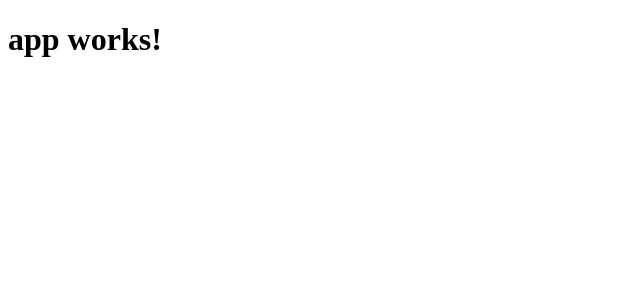
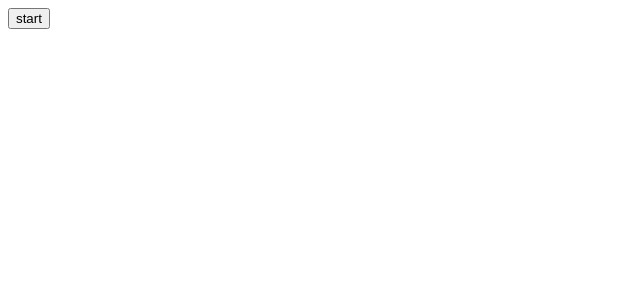
Before and after one commit to wallowallo/rxjs-functions, an Angular app: page / in a window 1280 px wide. Shown: the top 300 px of the page, without its empty margins (0-640 px from the left). Built offline with nearby package versions, Linux system fonts and the light colour scheme.

Commit message:
subject/switchmap/interval in use

```diff
--- a/src/app/app.component.html
+++ b/src/app/app.component.html
@@ -1,3 +1 @@
-<h1>
-  {{title}}
-</h1>
+<button (click)="start$.next()">start</button>
--- a/src/app/app.component.ts
+++ b/src/app/app.component.ts
@@ -1,4 +1,7 @@
 import { Component } from '@angular/core';
+import { Observable } from 'rxjs/Rx';
+import { Subject } from 'rxjs/Subject';
+import 'rxjs/Rx';
 
 @Component({
   selector: 'app-root',
@@ -6,5 +9,21 @@ import { Component } from '@angular/core';
   styleUrls: ['./app.component.css']
 })
 export class AppComponent {
-  title = 'app works!';
+  // A subject is an observer and an observable which is called by the start button with start$.next()
+  start$ = new Subject()
+
+  //standard interval observable which ticks every 1 second
+  interval$ = Observable.interval(1000);
+
+  //startInterval tells the start$ subject to start the interval when it is getting a click
+  startInterval$ = this.start$
+    //switchMap switches to the inner observable after the first observable has fired,
+    //and only takes values from the most recently projected inner Observable
+    .switchMap((event) => this.interval$);
+
+  constructor() {
+    //subscribing to the startInterval$ to make it fire
+    this.startInterval$
+      .subscribe((x) => console.log(x));
+  }
 }
```
